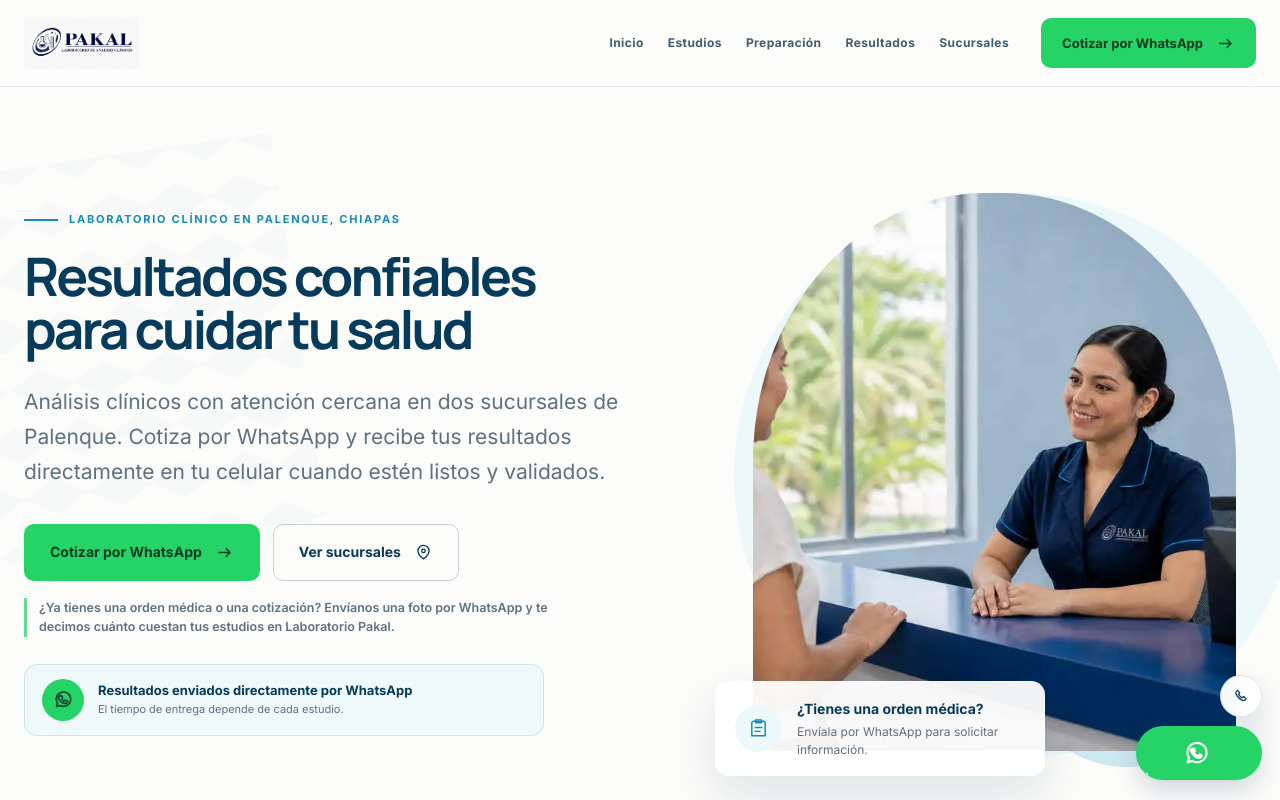
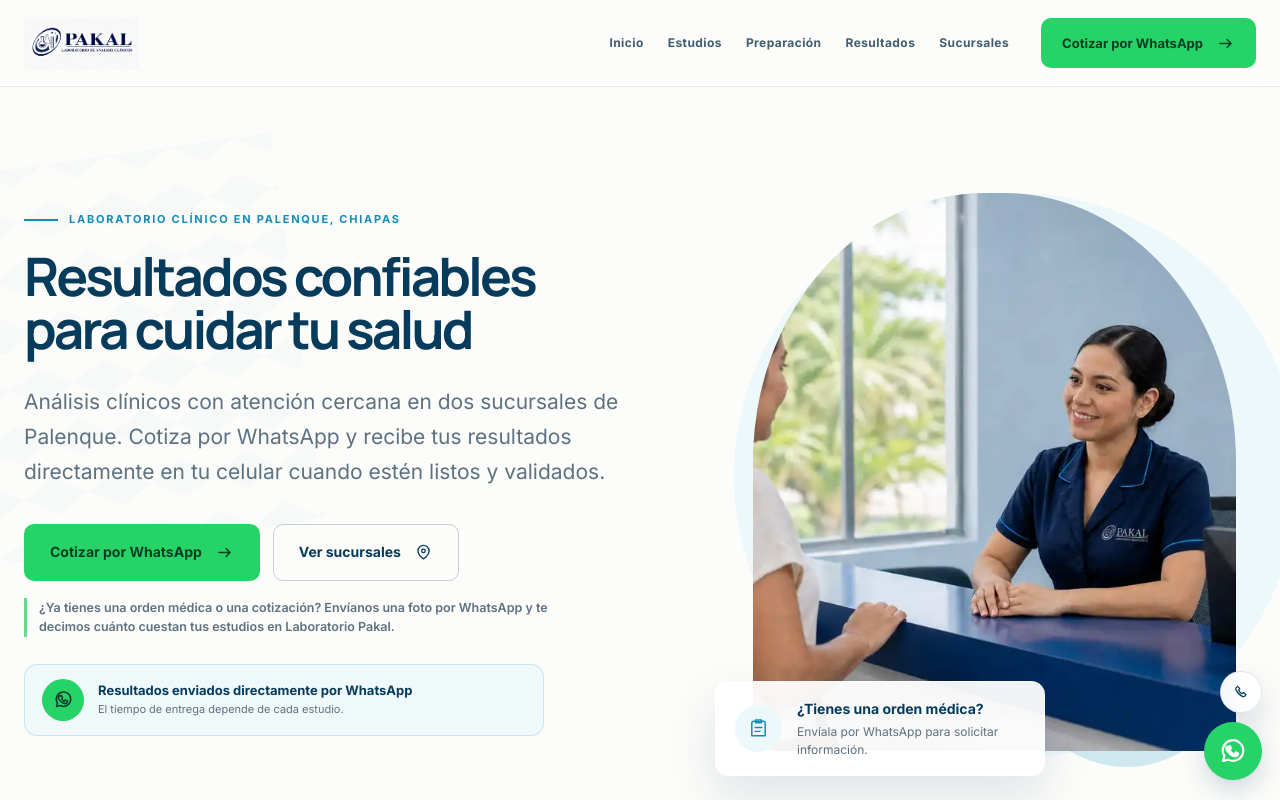
Before and after one commit to pinchibeto-create/laboratorio-pakal, a Next.js app: page / in a window 1280 px wide. Shown: the top 800 px of the page. Built offline with nearby package versions, Linux system fonts and the light colour scheme; no server answers.

Commit message:
Hacer circular el botón flotante de WhatsApp

```diff
--- a/app/whatsapp-clean.css
+++ b/app/whatsapp-clean.css
@@ -1,8 +1,9 @@
-/* Botón flotante de WhatsApp: limpio, moderno y orientado a conversión. */
+/* Botón flotante de WhatsApp: círculo limpio y moderno. */
 
 .floating-whatsapp,
 .branch-icon-whatsapp {
   overflow: hidden;
+  border-radius: 50%;
   background: #25d366;
   color: #fff;
   box-shadow:
@@ -10,18 +11,16 @@
     0 10px 26px rgba(7, 59, 92, 0.18);
 }
 
-/* Desktop: CTA tipo píldora, más claro y elegante. */
+/* Botón flotante principal: siempre circular. */
 .floating-whatsapp {
-  width: auto;
-  min-width: 126px;
-  height: 54px;
-  padding: 0 18px 0 14px;
+  width: 58px;
+  min-width: 58px;
+  height: 58px;
+  padding: 0;
   border: 0;
-  border-radius: 999px;
   display: inline-flex;
   align-items: center;
   justify-content: center;
-  gap: 9px;
   text-decoration: none;
   transition:
     transform 180ms ease,
@@ -30,40 +29,25 @@
   animation: whatsapp-entrance 420ms ease-out both;
 }
 
-.floating-whatsapp::before {
-  display: none;
-  content: none;
-}
-
-.floating-whatsapp::after {
-  display: inline-block;
-  content: "Cotizar";
-  color: #fff;
-  font-size: 14px;
-  font-weight: 750;
-  letter-spacing: -0.01em;
-  line-height: 1;
-  white-space: nowrap;
-}
-
-.branch-icon-whatsapp {
-  border: 2px solid #fff;
-  border-radius: 999px;
-}
-
-/* En las tarjetas de sucursal mantenemos el botón circular y sin texto. */
+/* Sin etiqueta ni elementos añadidos: solo el ícono. */
+.floating-whatsapp::before,
+.floating-whatsapp::after,
 .branch-icon-whatsapp::before,
 .branch-icon-whatsapp::after {
   display: none;
   content: none;
 }
 
+.branch-icon-whatsapp {
+  border: 2px solid #fff;
+}
+
 .floating-whatsapp svg,
 .branch-icon-whatsapp svg {
   position: relative;
   z-index: 1;
-  width: 28px;
-  height: 28px;
+  width: 30px;
+  height: 30px;
   flex: 0 0 auto;
   color: #fff;
   filter: none;
@@ -87,14 +71,14 @@
 .floating-whatsapp:focus-visible {
   background: #20c95e;
   color: #fff;
-  transform: translateY(-2px);
+  transform: translateY(-2px) scale(1.03);
   box-shadow:
     0 1px 2px rgba(7, 59, 92, 0.08),
     0 14px 32px rgba(7, 59, 92, 0.22);
 }
 
 .floating-whatsapp:active {
-  transform: translateY(0) scale(0.98);
+  transform: translateY(0) scale(0.97);
 }
 
 .floating-whatsapp:focus-visible {
@@ -114,7 +98,7 @@
 @keyframes whatsapp-entrance {
   from {
     opacity: 0;
-    transform: translateY(8px) scale(0.97);
+    transform: translateY(8px) scale(0.94);
   }
   to {
     opacity: 1;
@@ -122,25 +106,16 @@
   }
 }
 
-/* Móvil: vuelve a círculo para no competir con la barra inferior. */
 @media (max-width: 700px) {
   .floating-whatsapp {
     width: 56px;
     min-width: 56px;
     height: 56px;
-    padding: 0;
-    border-radius: 50%;
-    gap: 0;
-  }
-
-  .floating-whatsapp::after {
-    display: none;
-    content: none;
   }
 
   .floating-whatsapp svg {
-    width: 28px;
-    height: 28px;
+    width: 29px;
+    height: 29px;
   }
 }
 
```
